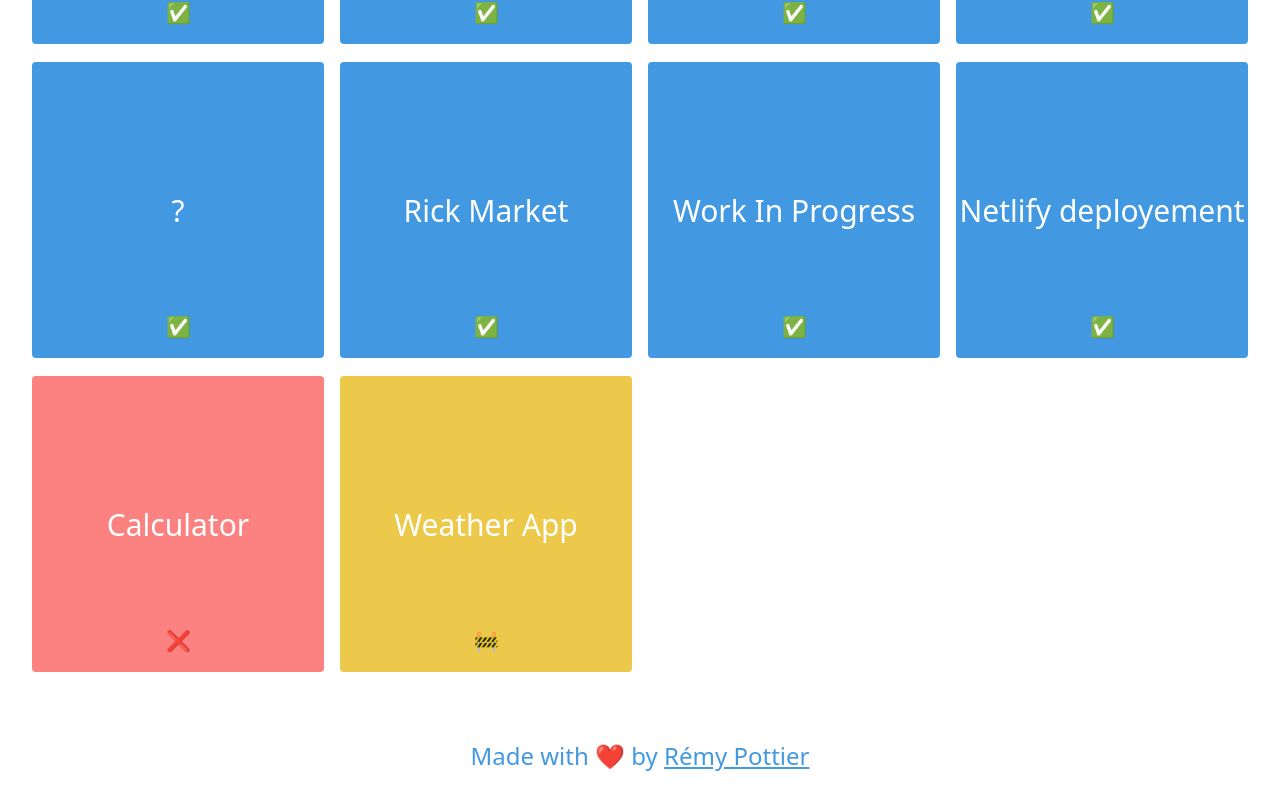
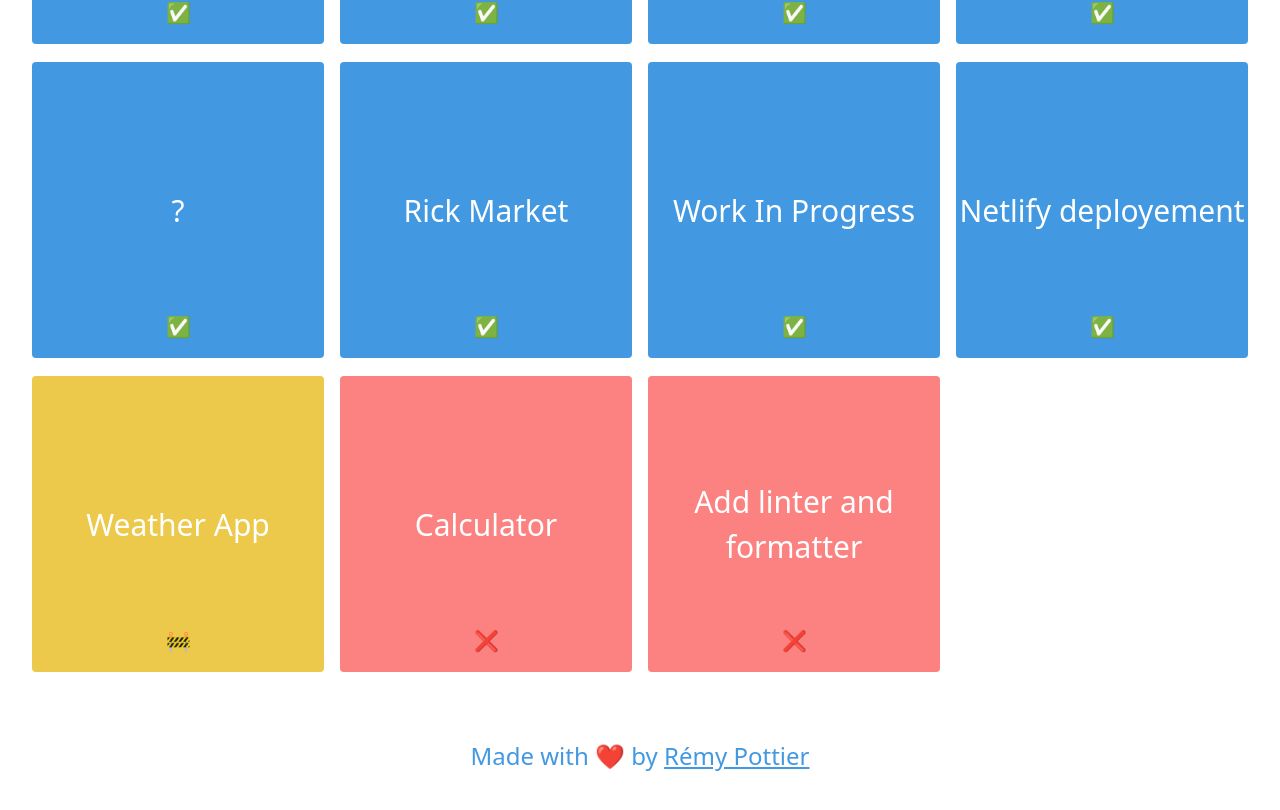
Before and after one commit to RemyPottierFr/one-day-one-react-projet, a React (Create React App) app: page / in a window 1280 px wide. Shown: the part 420-1230 px from the top of the page. Built offline with nearby package versions, Linux system fonts and the light colour scheme.

Commit message:
Add lint and formatter panel

```diff
--- a/src/App.js
+++ b/src/App.js
@@ -52,11 +52,14 @@ function App() {
               <LinkButton to="/netlify-deployement" className="panel done">
                 <span>Netlify deployement</span>
               </LinkButton>
+              <LinkButton to="/wip" className="panel wip">
+                <span>Weather App</span>
+              </LinkButton>
               <LinkButton to="/calculator" className="panel not-done">
                 <span>Calculator</span>
               </LinkButton>
-              <LinkButton to="/wip" className="panel wip">
-                <span>Weather App</span>
+              <LinkButton to="/wip" className="panel not-done">
+                <span>Add linter and formatter</span>
               </LinkButton>
             </div>
             <footer className="mt-8">
@@ -136,6 +139,12 @@ function App() {
           </LinkButton>
           <NetlifyDeployment />
         </Route>
+        <Route path="/linter-formatter-article">
+          <LinkButton to="/" className="absolute left-4 top-4">
+            <FontAwesomeIcon icon={faAngleDoubleLeft} className="mx-2" />
+            Go to home
+          </LinkButton>
+        </Route>
         <Route>
           <UnknownRoute />
         </Route>
```
